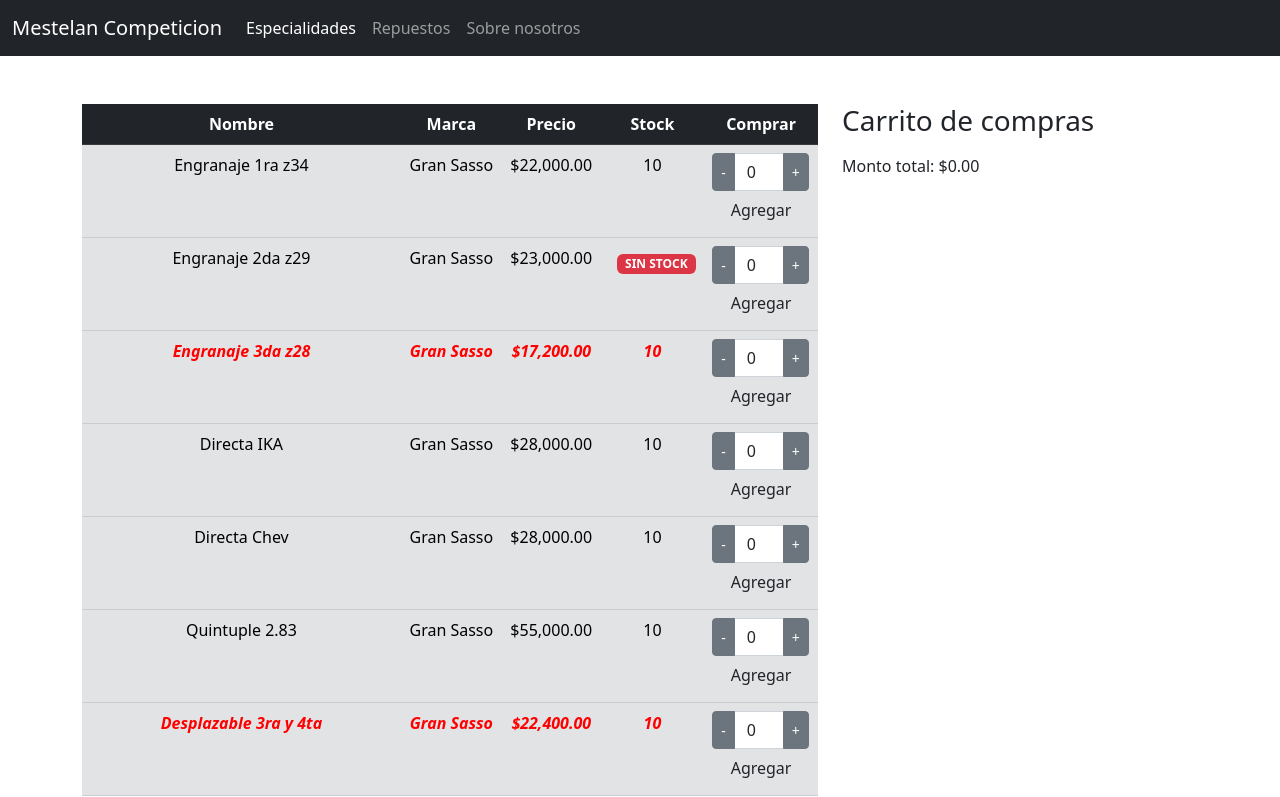
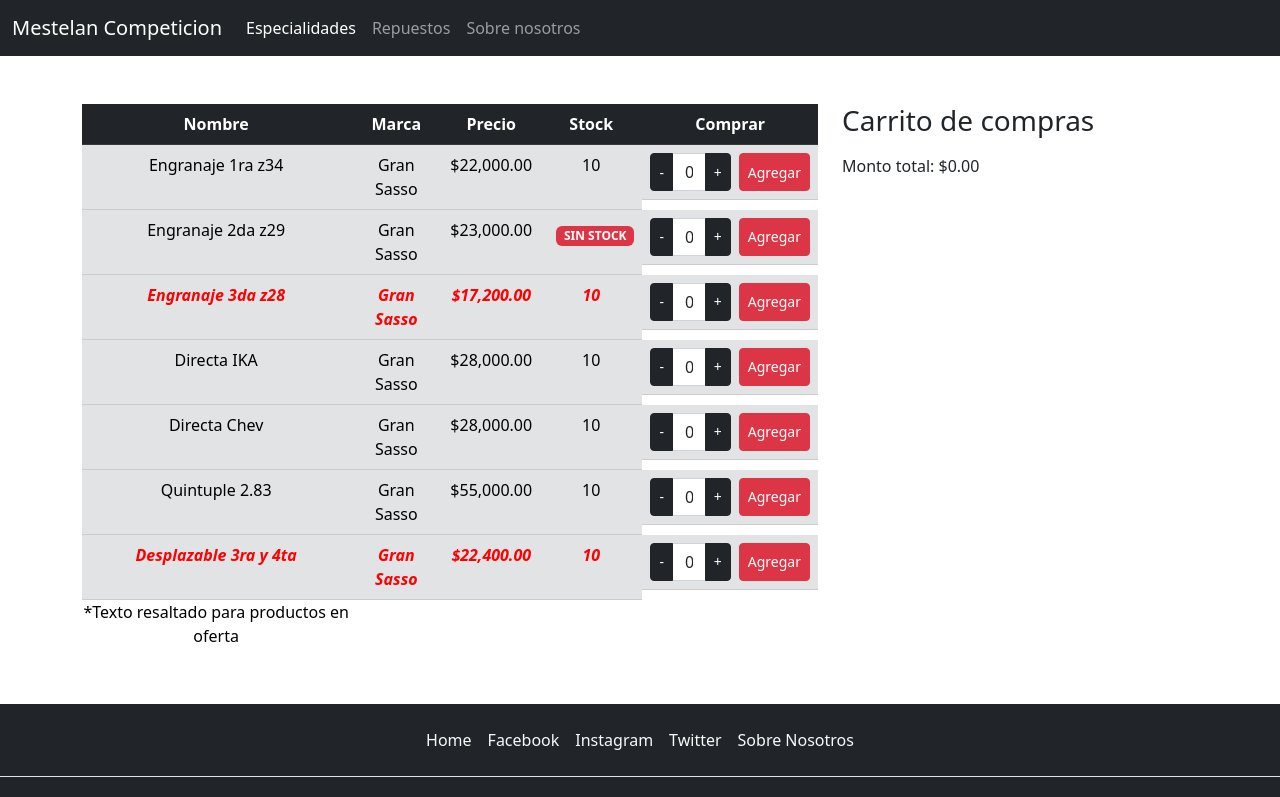
Before and after one commit to meste73/Angular_Proyect, an Angular app: page /list in a window 1280 px wide. Shown: the top 797 px of the page. Built offline with nearby package versions, Linux system fonts and the light colour scheme.

Commit message:
Modificacion en estetica, y mejora en input component.

```diff
--- a/src/app/input-integer/input-integer.component.html
+++ b/src/app/input-integer/input-integer.component.html
@@ -1,10 +1,10 @@
 <div class="input-group">
-    <button class="btn btn-secondary btn-sm" (click)="downQuantity()">-</button>
+    <button class="btn btn-dark btn-sm" (click)="downQuantity()">-</button>
     <input
         type="text"
         class="form-control"
         value="{{quantity}}"
         [(ngModel)]="quantity"
         (keyup)="changeQuantity($event)">
-    <button class="btn btn-secondary btn-sm" (click)="upQuantity(limit)">+</button>
+    <button class="btn btn-dark btn-sm" (click)="upQuantity(limit)">+</button>
 </div>
--- a/src/app/input-integer/input-integer.component.ts
+++ b/src/app/input-integer/input-integer.component.ts
@@ -35,12 +35,13 @@ export class InputIntegerComponent implements OnInit{
 
   changeQuantity(event: any): void{
     console.log(event);
-    if(event.key < "0" || event.key > "9"){
+    let acceptedValues = /^[0-9]+$/;
+    let value = event.key;
+    if((value.match(acceptedValues)) && (value < 0) && (value > 9)){
       this.quantity = 0;
-    } else if(this.quantity <= this.limit){
+    }else if(this.quantity <= this.limit){
       this.quantity = Number(event.key);
       this.quantityChange.emit(this.quantity);
     }
   }
-
 }
--- a/src/app/spare-parts-cart.service.ts
+++ b/src/app/spare-parts-cart.service.ts
@@ -18,7 +18,7 @@ export class SparePartsCartService {
 
   constructor() {}
 
-  addToCart(sparePart: SparePart) {
+  addToCart(sparePart: SparePart): void {
     let item: SparePart | undefined = this.spareParts.find(
       (v1) => v1.name == sparePart.name
     );
@@ -31,11 +31,11 @@ export class SparePartsCartService {
     this.updateTotalAmount();
   }
 
-  public getSpareParts() {
+  public getSpareParts(): SparePart[] {
     return this.spareParts;
   }
 
-  updateTotalAmount(){
+  updateTotalAmount(): void{
     this.totalAmount = 0;
     for(let i = 0; i<this.spareParts.length; i++){
       this.totalAmount += this.spareParts[i].amount * this.spareParts[i].quantity;
--- a/src/app/spare-parts-list/spare-parts-list.component.html
+++ b/src/app/spare-parts-list/spare-parts-list.component.html
@@ -30,9 +30,9 @@
                     {{sparePart.stock}}
                 </span>
             </td>
-            <td>
+            <td class="d-flex gap-2">
                 <app-input-integer [(quantity)]="sparePart.quantity" [limit]="sparePart.stock" (maxReached)="maxReached($event)"></app-input-integer>
-                <button class="btn" (click)="addToCart(sparePart)">Agregar</button>
+                <button class="btn btn-danger btn-sm" (click)="addToCart(sparePart)">Agregar</button>
             </td>
         </tr>
     </tbody>
--- a/src/app/spare-parts-list/spare-parts-list.component.ts
+++ b/src/app/spare-parts-list/spare-parts-list.component.ts
@@ -84,7 +84,7 @@ export class SparePartsListComponent implements OnInit {
     sparePart.quantity = 0;
   }
 
-  checkingStock() {
+  checkingStock(): void {
     let auxSpareParts: SparePart[] = this.sparePartsCart.getSpareParts();
     for (let i = 0; i < this.spareParts.length; i++) {
       for (let j = 0; j < auxSpareParts.length; j++) {
```
